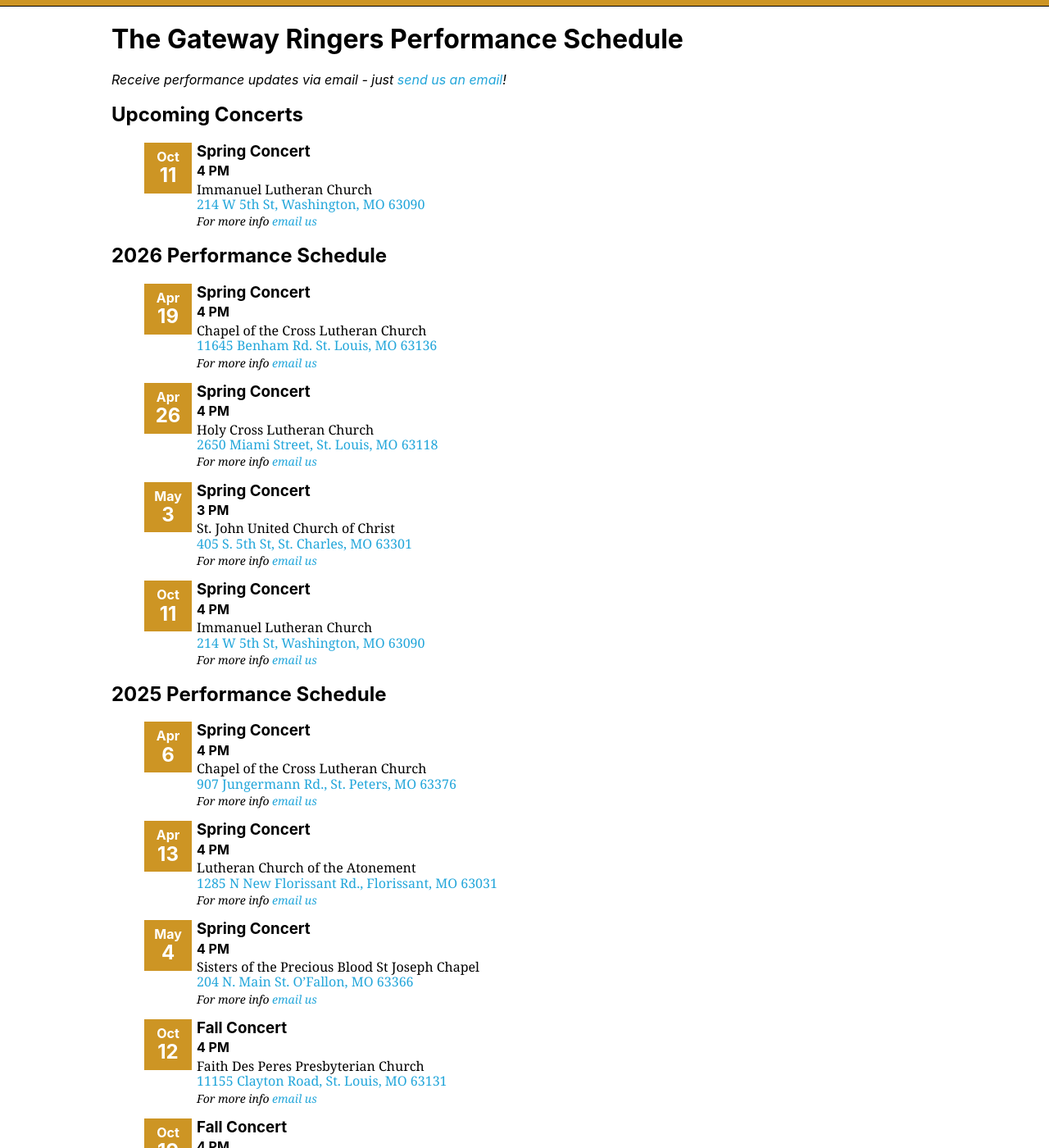
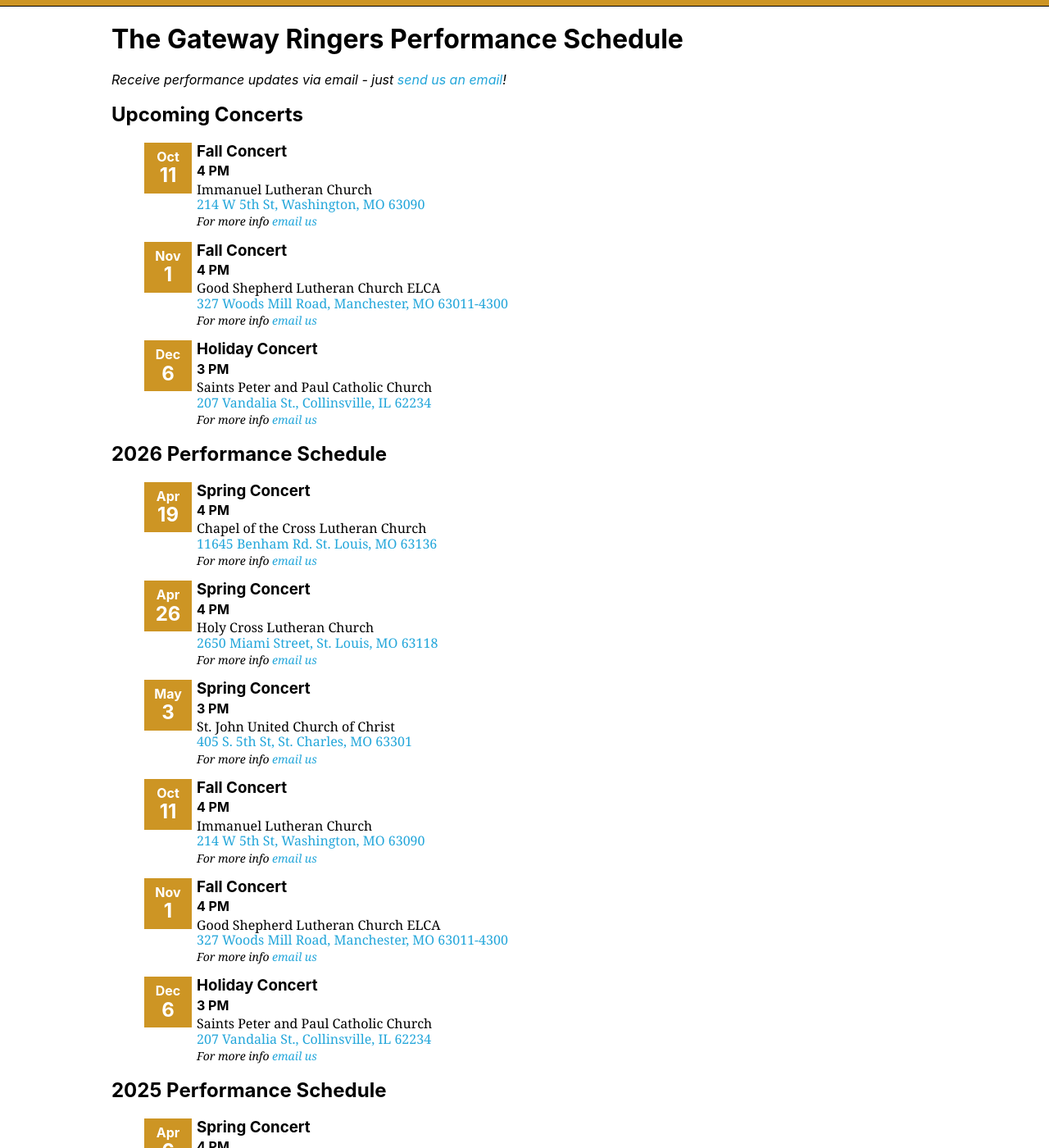
Before and after one commit to GatewayRingers/GatewayRingers.github.io, a Jekyll site: the page built from events.html, in a window 1280 px wide and 1400 px high, scrolled down 237 px. Shown: the whole window at 82% size. Built offline with Jekyll 4.4.1, drawn with Linux system fonts in a browser that asks for light colours; nearby versions of some CDN libraries.

Commit message:
Update events.yml

```diff
--- a/_data/events.yml
+++ b/_data/events.yml
@@ -22,11 +22,25 @@
       href: https://www.google.com/maps/dir//405+S+5th+St,+St+Charles,+MO+63301/data=!4m6!4m5!1m1!4e2!1m2!1m1!1s0x87df2faa81c04925:0x25ae2aebab26a38e?sa=X&ved=1t:707&ictx=111
       contact:
     - date: 2026-10-11
-      name: Spring Concert
+      name: Fall Concert
       time: 4 PM
       location: Immanuel Lutheran Church
       address: 214 W 5th St, Washington, MO 63090
       href: https://www.google.com/maps/place/214+W+5th+St,+Washington,+MO+63090/@38.5566464,-91.0160809,3a,75y,70.85h,90t/data=!3m4!1e1!3m2!1skp1B3ousfPSnQ4AOf-lcCg!2e0!4m2!3m1!1s0x87d94e842b467393:0xe8218b3bcee058c7?sa=X&ved=1t:3780&ictx=111
+      contact:
+    - date: 2026-11-01
+      name: Fall Concert
+      time: 4 PM
+      location: Good Shepherd Lutheran Church ELCA
+      address: 327 Woods Mill Road, Manchester, MO 63011-4300
+      href: https://www.google.com/maps/place/327+Woods+Mill+Rd,+Ballwin,+MO+63011/@38.5990364,-90.5119573,17z/data=!3m1!4b1!4m5!3m4!1s0x87d8d397746fe3c5:0x19a41d977648678b!8m2!3d38.5989491!4d-90.509812
+      contact:
+    - date: 2026-12-06
+      name: Holiday Concert
+      time: 3 PM
+      location: Saints Peter and Paul Catholic Church
+      address: 207 Vandalia St., Collinsville, IL 62234
+      href: https://www.google.com/maps/place/207+Vandalia+St,+Collinsville,+IL+62234/data=!4m2!3m1!1s0x8875ffeb6a755eed:0xf318acc94c0737fd?sa=X&ved=1t:242&ictx=111
       contact:
 
 - year: 2025
```
